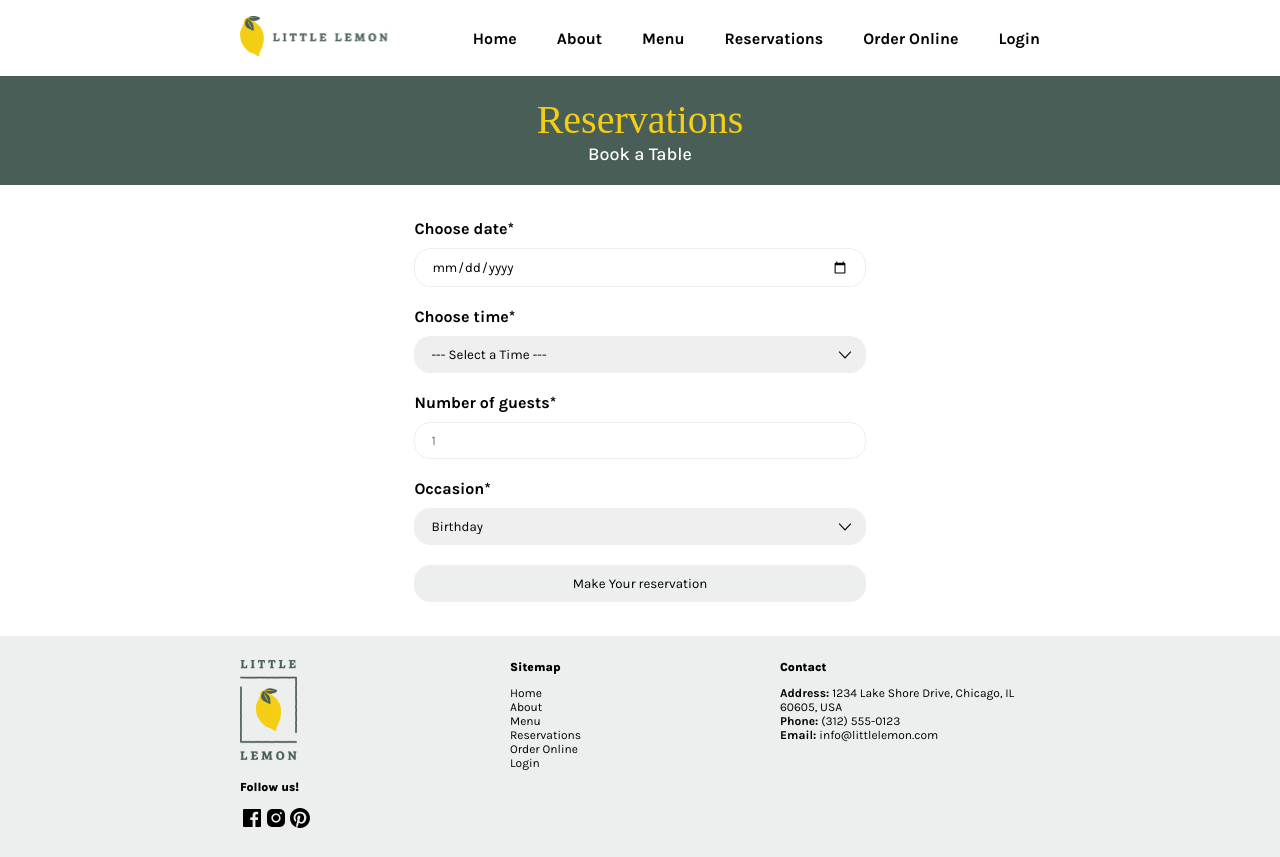
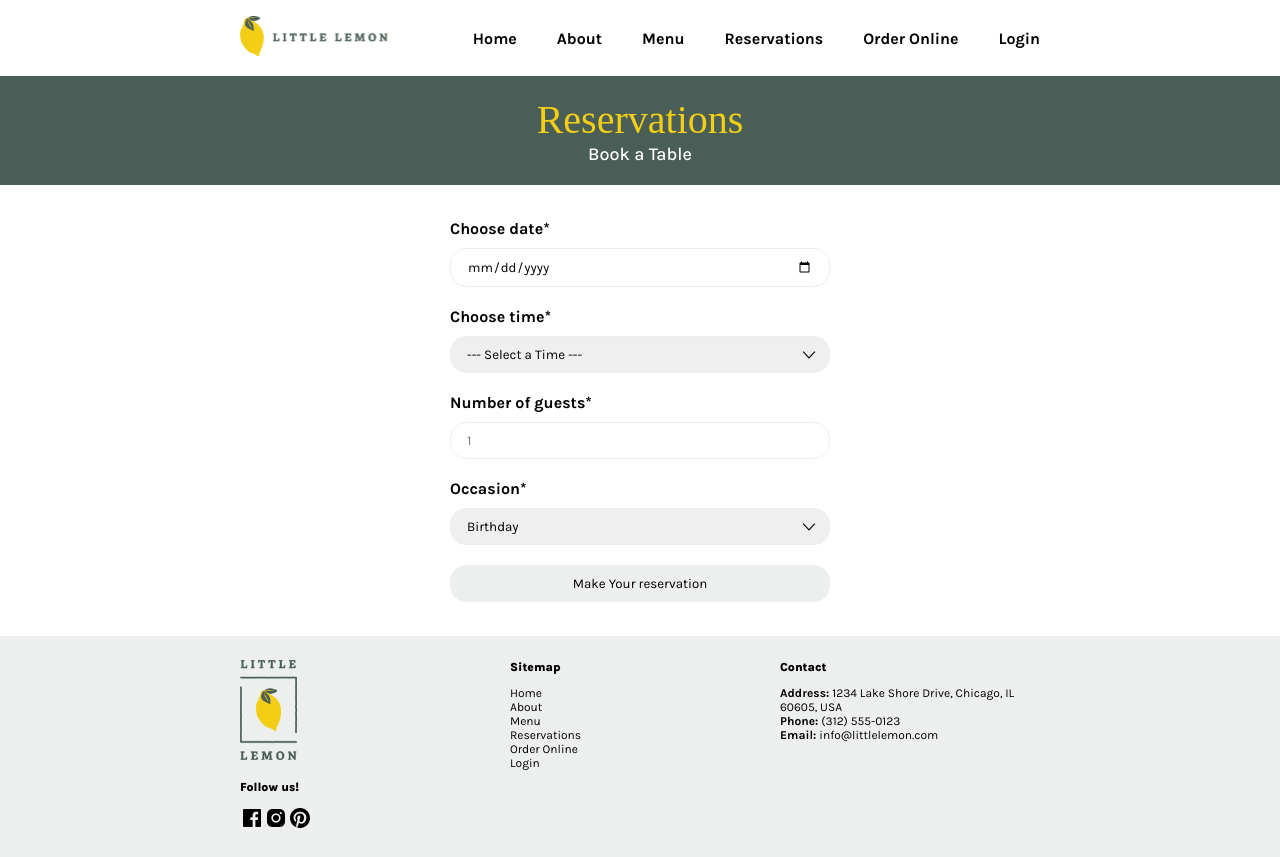
Before and after one commit to rrarlando/little-lemon-reservation, a React (Create React App) app: page /booking in a window 1280 px wide. Built offline with nearby package versions, Linux system fonts and the light colour scheme; a web font is replaced by a local one.

Commit message:
made minor changes to form UI size

```diff
--- a/src/App.css
+++ b/src/App.css
@@ -338,11 +338,12 @@ select {
   flex-direction: column;
   justify-content: space-between;
   align-items: center;
-  margin: 2.4rem;
+  margin: 2.4rem auto;
+  max-width: 48rem;
 }
 
 .booking-form__field {
-  width: 60%;
+  width: 38rem;
   display: flex;
   flex-direction: column;
   justify-content: center;
```
